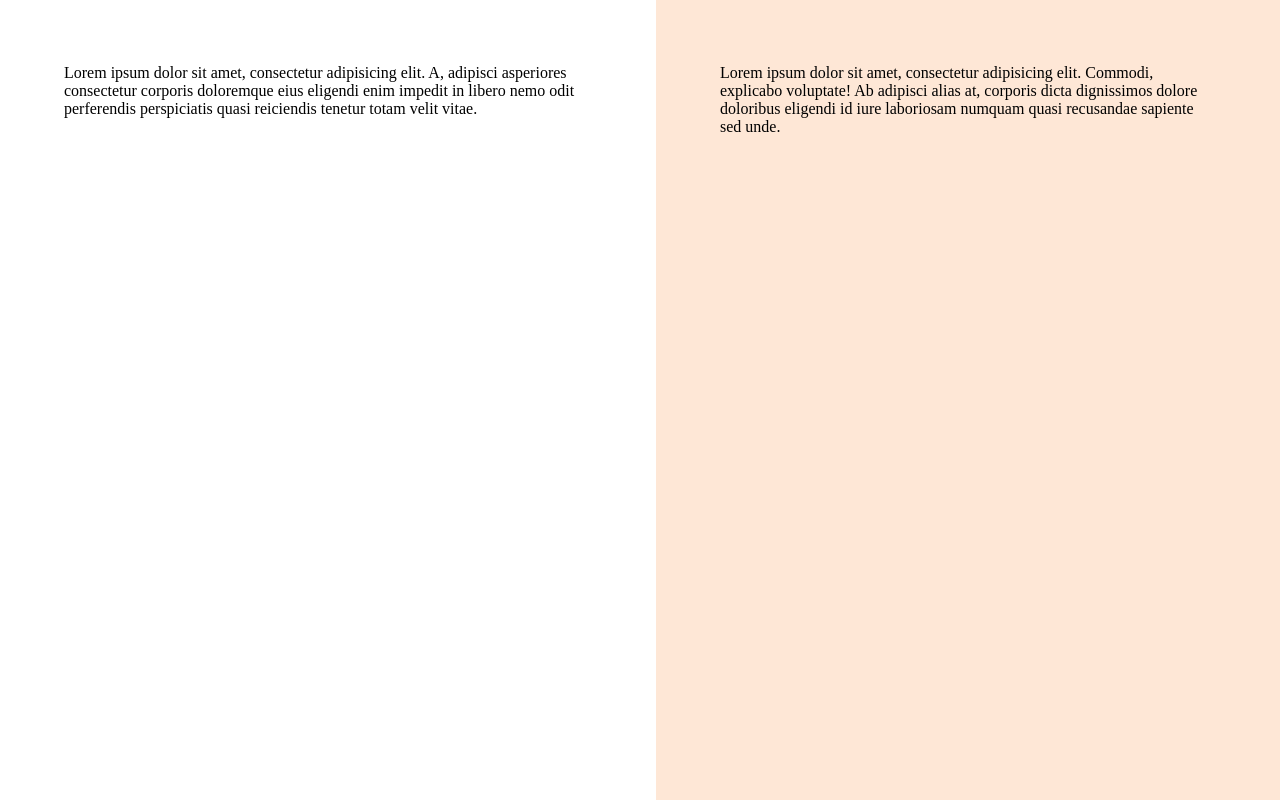
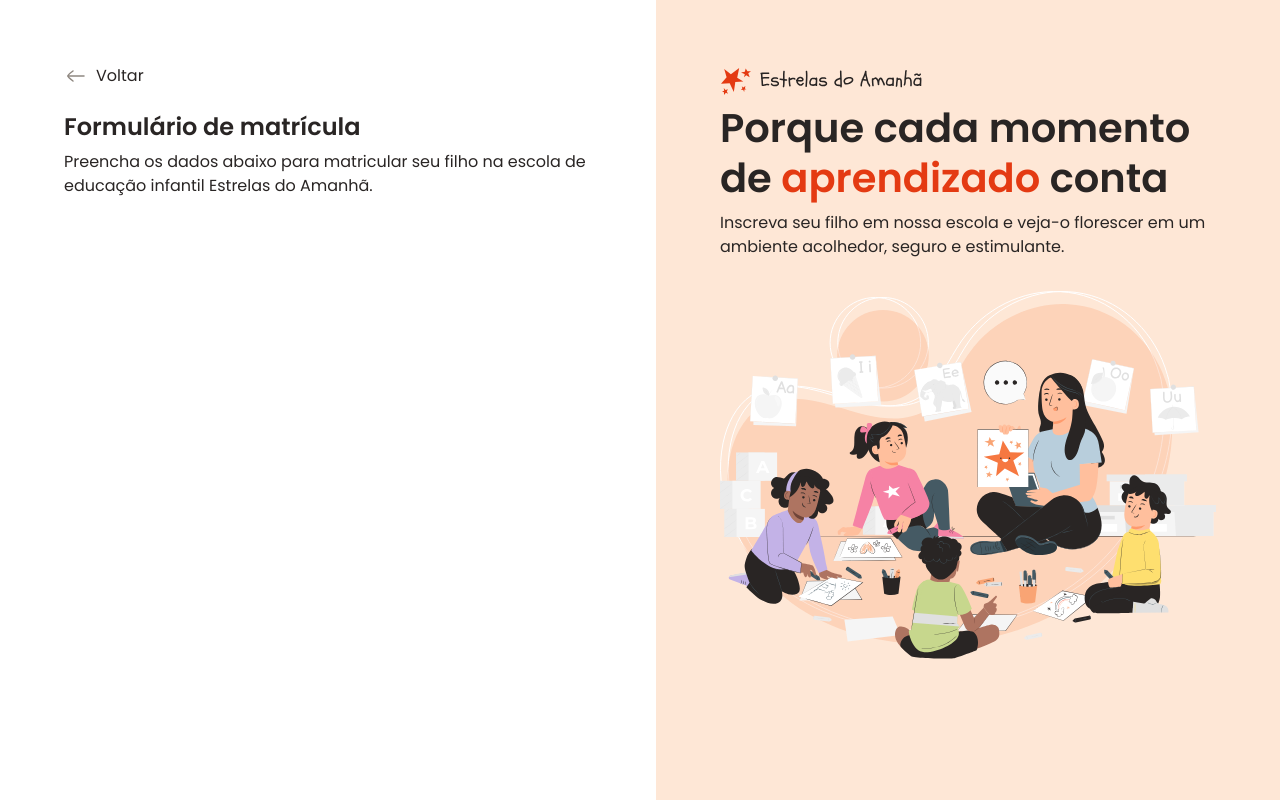
Before and after one commit to neguinzika/formulario-de-matricula, a Vue app: page / in a window 1280 px wide. Built offline with nearby package versions, Linux system fonts and the light colour scheme.

Commit message:
Conteudo Aside e conteudo inicial do main

```diff
--- a/src/components/Formulario.vue
+++ b/src/components/Formulario.vue
@@ -2,18 +2,25 @@
 
   <main>
     <div class="main-container">
-      Lorem ipsum dolor sit amet, consectetur adipisicing elit. A, adipisci asperiores consectetur corporis doloremque
-      eius eligendi enim impedit in libero nemo odit perferendis perspiciatis quasi reiciendis tenetur totam velit
-      vitae.
-
+      <div class="back">
+        <img src="../assets/icons/arrow-left-02.svg" alt="icone de voltar">
+        <span>Voltar</span>
+      </div>
+      <h1>Formulário de matrícula</h1>
+      <p>
+        Preencha os dados abaixo para matricular seu filho na escola de educação
+        infantil Estrelas do Amanhã.
+      </p>
     </div>
   </main>
   <aside>
     <div class="aside-container">
-      Lorem ipsum dolor sit amet, consectetur adipisicing elit. Commodi, explicabo voluptate! Ab adipisci alias at,
-      corporis dicta dignissimos dolore doloribus eligendi id iure laboriosam numquam quasi recusandae sapiente sed
-      unde.
-
+      <header><img src="../assets/logo.svg" alt="logo estrela do amanhã">
+        <h2>Porque cada momento de <span>aprendizado</span> conta</h2>
+        <p>Inscreva seu filho em nossa escola e veja-o florescer em um ambiente
+          acolhedor, seguro e estimulante.</p>
+      </header>
+      <img src="../assets/pana.svg" alt= "Ilustação de uma professora com crianças">
     </div>
   </aside>
 </template>
--- a/src/components/global.css
+++ b/src/components/global.css
@@ -21,3 +21,17 @@
     --semantic-error:#dc2626;
 
 }
+body {
+    overflow: hidden;
+    font: var(--text);
+    color: var(--text-primary);
+
+}
+h1, h2 {
+    color: var(--text-primary);
+}
+
+img {
+    max-width: 100%;
+    height: auto;
+}
--- a/src/components/layout.css
+++ b/src/components/layout.css
@@ -3,10 +3,7 @@
     grid-template-columns: 51.25% 48.75%;
     height: 100vh;
 }
-body {
-    overflow: hidden;
 
-}
 main {
     overflow: auto;
     padding: 4rem;
@@ -15,15 +12,37 @@ main {
     max-width: 33rem;
         margin-left: auto;
     }
+
+    .back {
+        display: flex;
+        align-items: center;
+        gap: .5rem;
+        margin-bottom: 1.5rem;
+    }
+
+    h1 {
+        font: 600 1.5rem/1.25 var(--font-family);
+        margin-bottom: .5rem;
+    }
 }
 
 aside {
     overflow: hidden;
     .aside-container {
         max-width: 31rem;
+> img {
+    margin-top: 2rem;
+}
 
     }
 
     background-color: var(--surface-secondary);
     padding: 4rem;
+    h2{
+        margin-bottom: .5rem;
+        font:  600 2.5rem/1.25 var(--font-family);
+    }
+    span {
+        color: var(--text-highlight);
+    }
 }
```
